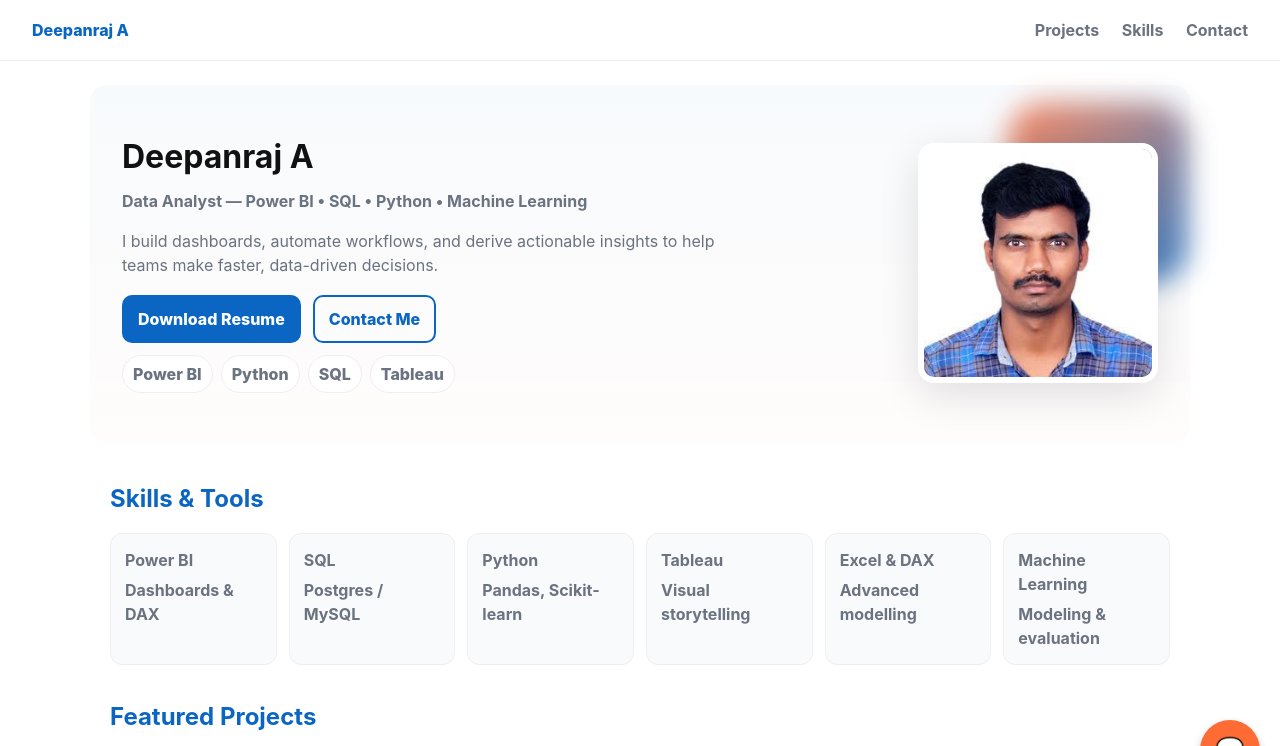
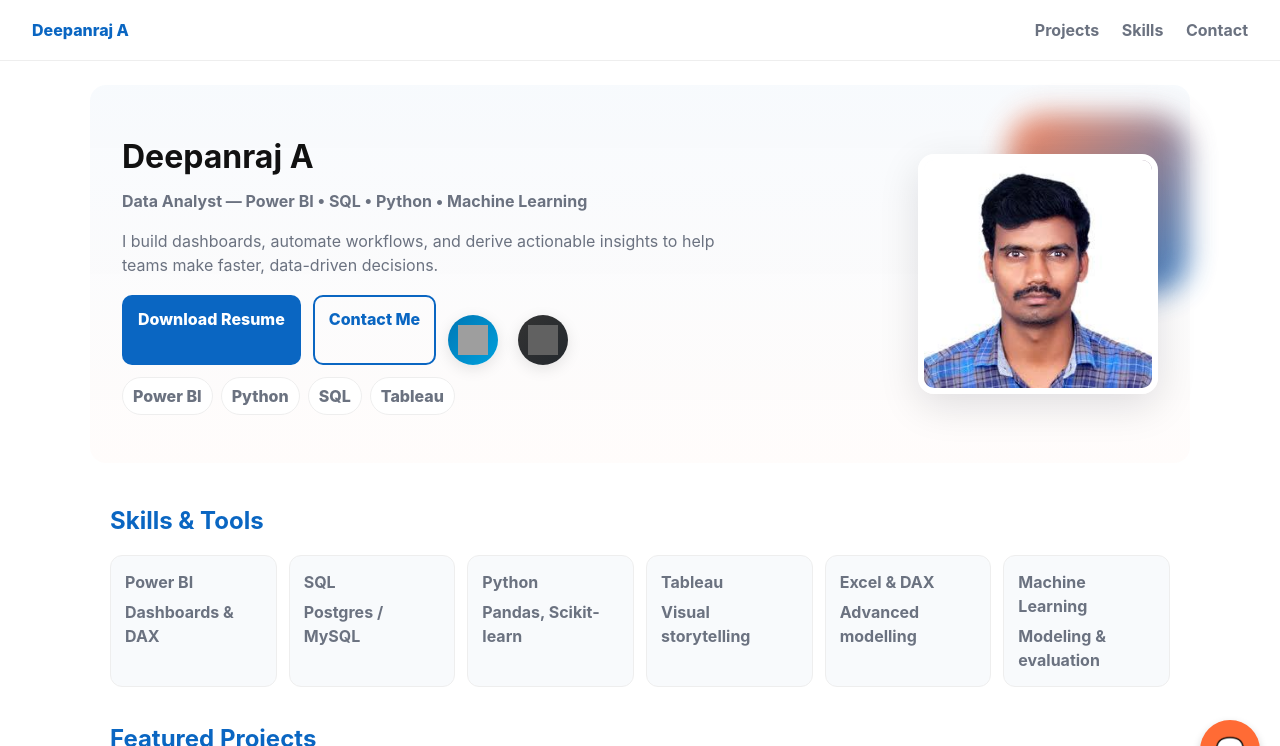
Before and after one commit to deeepanbe/deeepanbe.github.io, a plain HTML site: page index.html in a window 1280 px wide. Shown: the top 746 px of the page. Drawn offline with Linux system fonts and the light colour scheme; grey boxes are pictures that could not be loaded.

Commit message:
Added LinkedIn and GitHub profile links with icons in hero and contact sections

```diff
--- a/index.html
+++ b/index.html
@@ -177,6 +177,48 @@
             0%, 100% { transform: translateY(0); }
             50% { transform: translateY(-5px); }
         }
+
+                /* Social Media Icons */
+        .social-links {
+            display: flex;
+            gap: 20px;
+            margin-top: 20px;
+            justify-content: center;
+        }
+
+        .social-link {
+            display: inline-flex;
+            align-items: center;
+            justify-content: center;
+            width: 50px;
+            height: 50px;
+            border-radius: 50%;
+            transition: all 0.3s ease;
+            box-shadow: 0 4px 15px rgba(0,0,0,0.1);
+        }
+
+        .social-link img {
+            width: 30px;
+            height: 30px;
+            transition: transform 0.3s ease;
+        }
+
+        .social-link:hover {
+            transform: translateY(-5px) scale(1.1);
+            box-shadow: 0 8px 25px rgba(0,0,0,0.2);
+        }
+
+        .social-link:hover img {
+            transform: scale(1.1);
+        }
+
+        .social-link.linkedin {
+            background: linear-gradient(135deg, #0077b5 0%, #00a0dc 100%);
+        }
+
+        .social-link.github {
+            background: linear-gradient(135deg, #333 0%, #24292e 100%);
+        }
     </style>
 </head>
 <body>
@@ -197,6 +239,15 @@
       <div class="cta">
         <a class="btn primary" href="deepanraj%20a%20data%20analyst.pdf" download>Download Resume</a>
         <a class="btn" href="mailto:deepanraj.a@outlook.com">Contact Me</a>
+                        <!-- Social Media Links -->
+                <div class="social-links">
+                    <a href="https://www.linkedin.com/in/deepanraj-a" class="social-link linkedin" target="_blank" title="LinkedIn Profile">
+                        <img src="https://cdn.jsdelivr.net/gh/devicons/devicon/icons/linkedin/linkedin-original.svg" alt="LinkedIn">
+                    </a>
+                    <a href="https://github.com/deeepanbe" class="social-link github" target="_blank" title="GitHub Profile">
+                        <img src="https://cdn.jsdelivr.net/gh/devicons/devicon/icons/github/github-original.svg" alt="GitHub" style="filter: invert(1);">
+                    </a>
+                </div>
       </div>
       <div class="badges" aria-hidden="true">
         <span class="badge">Power BI</span>
@@ -353,6 +404,15 @@
     <section id="contact" class="panel" aria-labelledby="contact-title">
       <h2 id="contact-title">Contact</h2>
       <p>Email: <a href="mailto:deepanraj.a@outlook.com">deepanraj.a@outlook.com</a> · Phone: +91 8940991095</p>
+                  <!-- Social Media Links in Contact -->
+            <div class="social-links" style="margin-top: 15px;">
+                <a href="https://www.linkedin.com/in/deepanraj-a" class="social-link linkedin" target="_blank" title="Connect on LinkedIn">
+                    <img src="https://cdn.jsdelivr.net/gh/devicons/devicon/icons/linkedin/linkedin-original.svg" alt="LinkedIn">
+                </a>
+                <a href="https://github.com/deeepanbe" class="social-link github" target="_blank" title="Follow on GitHub">
+                    <img src="https://cdn.jsdelivr.net/gh/devicons/devicon/icons/github/github-original.svg" alt="GitHub" style="filter: invert(1);">
+                </a>
+            </div>
     </section>
   </main>
 
```
